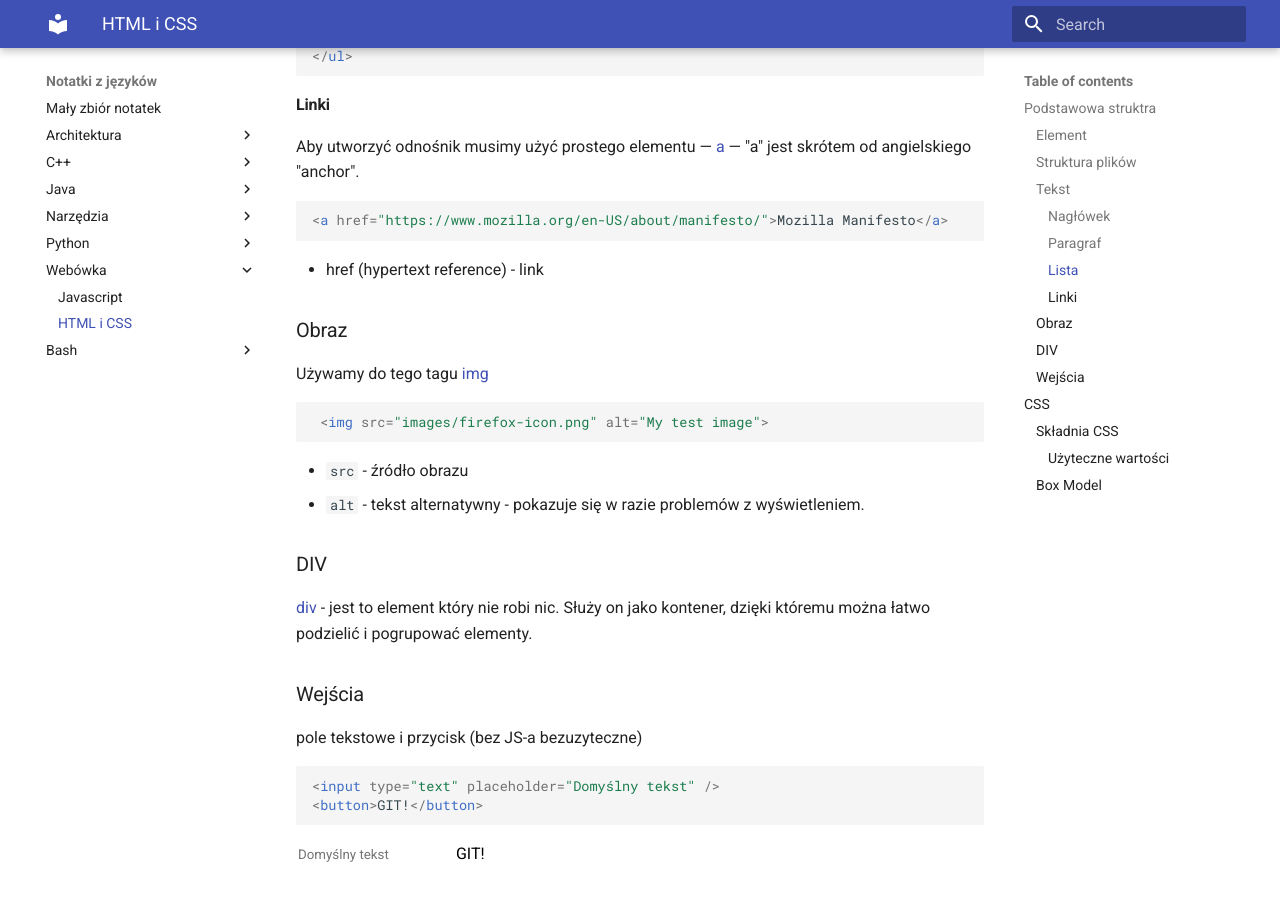
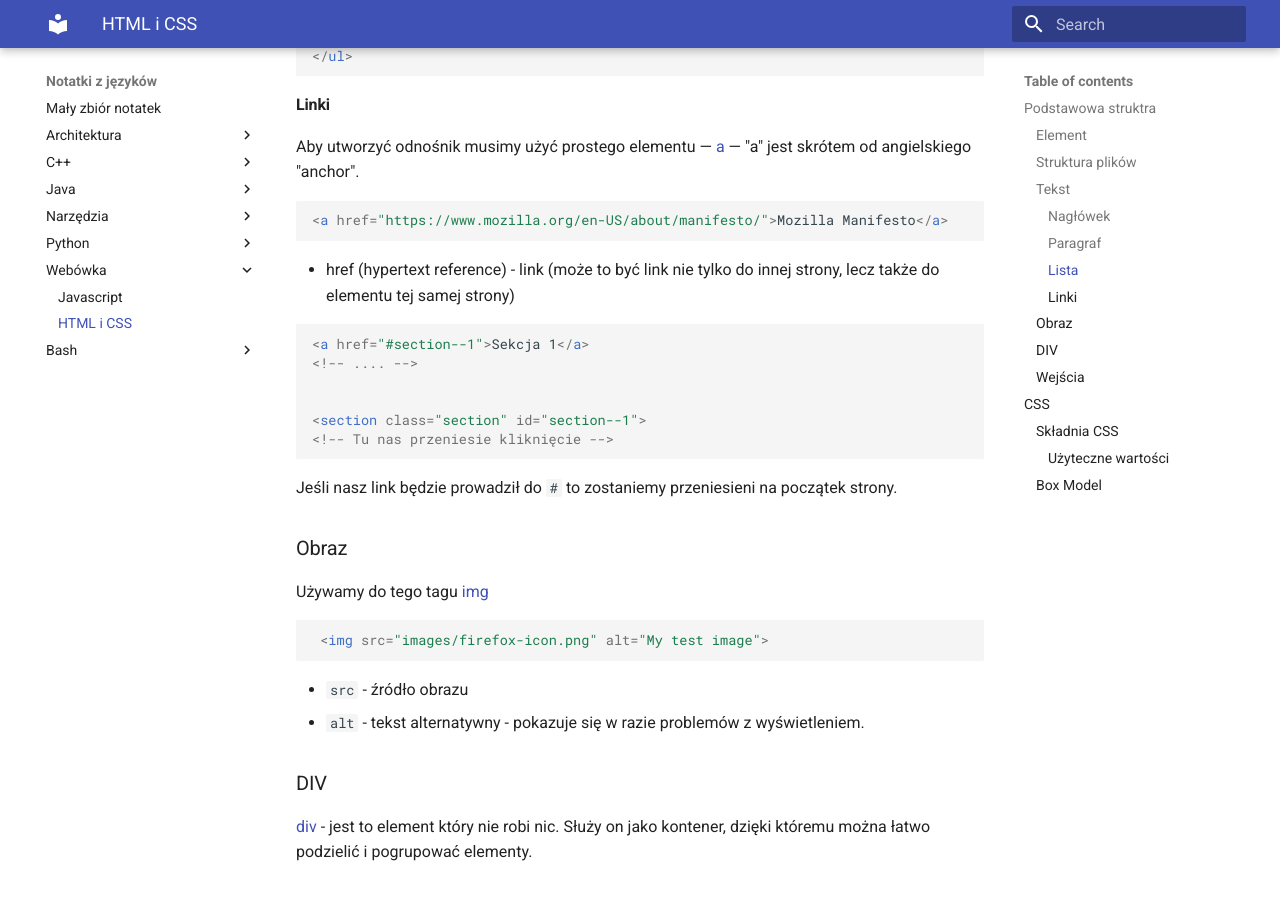
Before and after one commit to pktiuk/notatki_z_jezykow, an MkDocs documentation site: the page built from docs/Webówka/3_html_i_css.md, in a window 1280 px wide and 900 px high, scrolled down 2850 px. Built offline with MkDocs 1.6.1 and Material for MkDocs 9.7.7, drawn with Linux system fonts in a browser that asks for light colours.

````diff
--- a/docs/Webówka/3_html_i_css.md
+++ b/docs/Webówka/3_html_i_css.md
@@ -116,7 +116,18 @@
 <a href="https://www.mozilla.org/en-US/about/manifesto/">Mozilla Manifesto</a>
 ```
 
-- href (hypertext reference) - link
+- href (hypertext reference) - link (może to być link nie tylko do innej strony, lecz także do elementu  tej samej strony)
+
+```html
+<a href="#section--1">Sekcja 1</a>
+<!-- .... -->
+
+
+<section class="section" id="section--1">
+<!-- Tu nas przeniesie kliknięcie -->
+```
+
+Jeśli nasz link będzie prowadził do `#` to zostaniemy przeniesieni na początek strony.
 
 ### Obraz
 
@@ -185,7 +196,7 @@
 
 Pliki CSS zawierają listy elementów, które mają mieć zmienione wartości, mogą one opisywać zarówno to jak ammy zmienić niektóre tagi, jak i plasy, czy też edytować poszczególne ID.
 
-**Klasa** - do zmian właściwości klasy używamy nazwy klasy poprzedzonej kropką
+**Klasa** - do zmian właściwości klasy używamy nazwy klasy poprzedzonej kropką ` . `
 
 ```html
     <p class="mojaklasa">
````
Also changed, not shown: docs/Webówka/1_javascript_syntax.md (+33 -1 lines).
